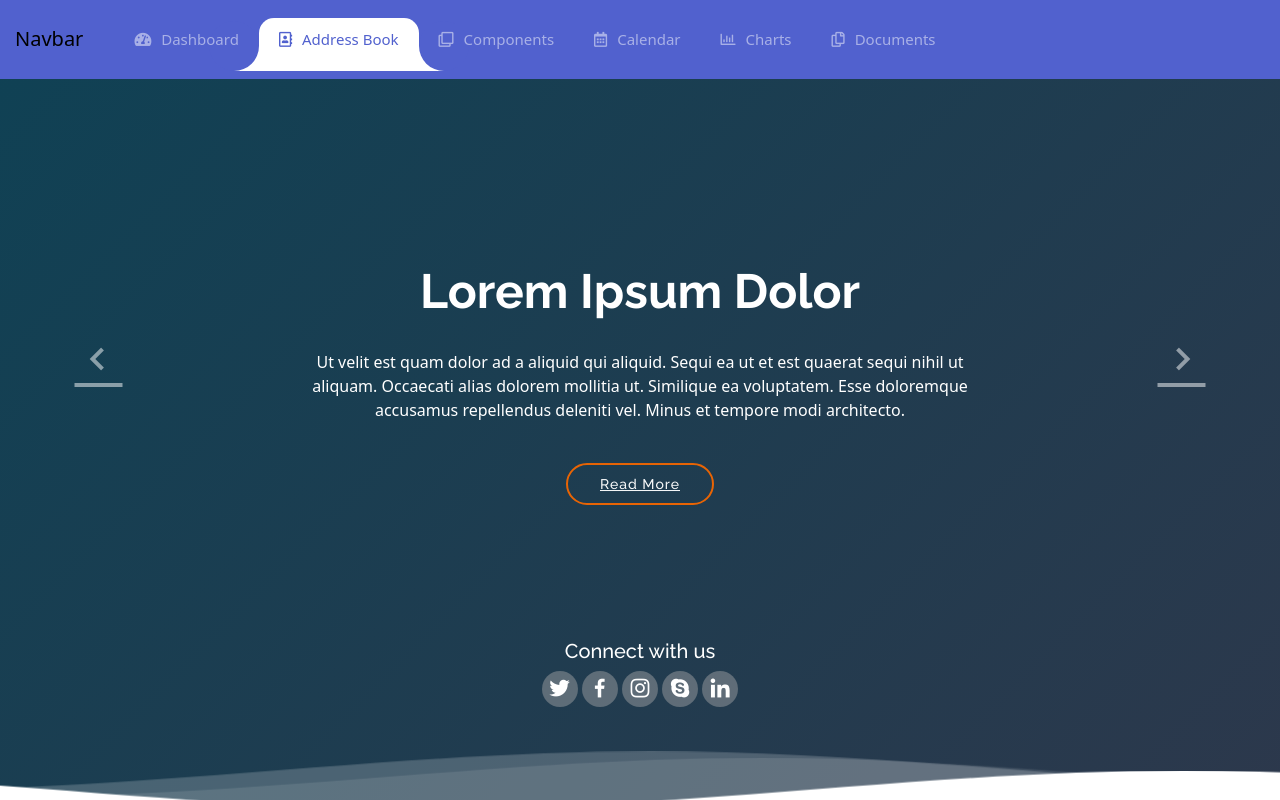
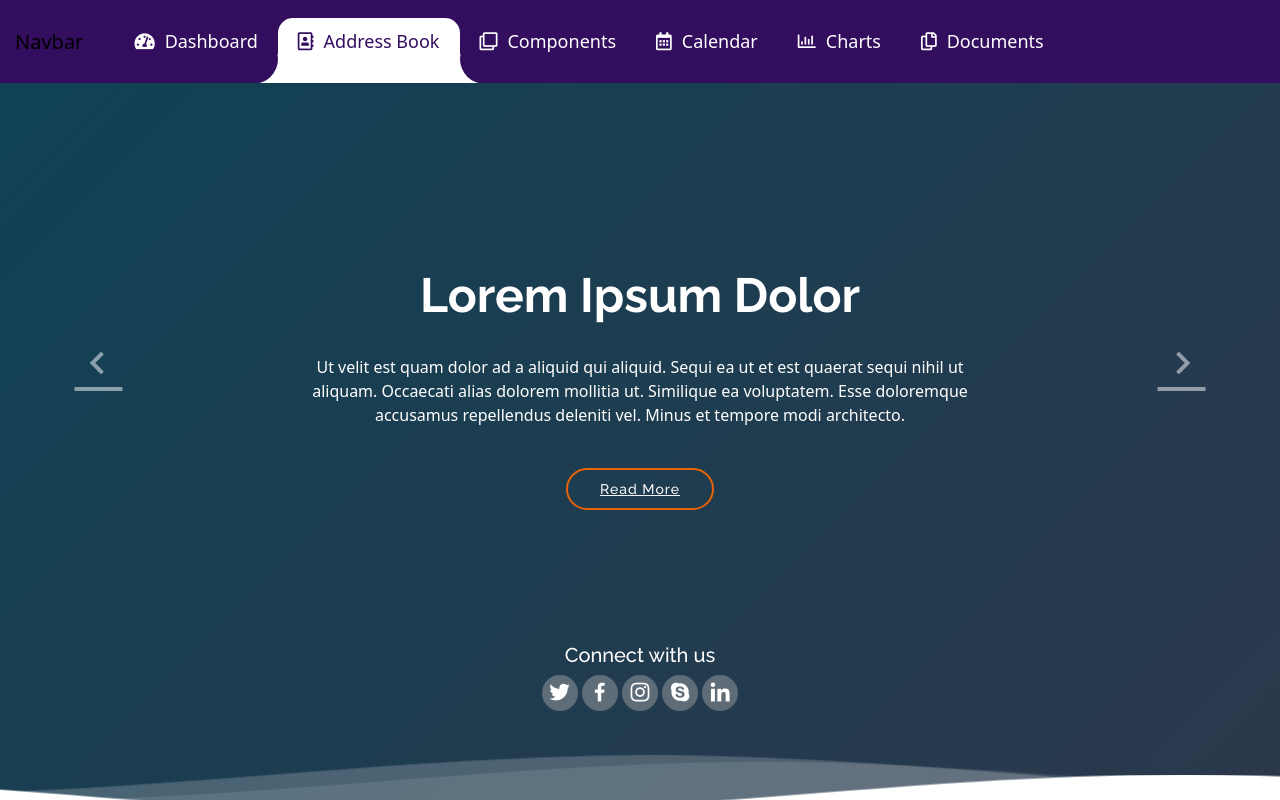
Before and after one commit to arayer143/RayDunn-Website, a website: page index.html in a window 1280 px wide. Shown: the top 800 px of the page. Drawn offline with nearby package versions, Linux system fonts and the light colour scheme; a script that the page names is missing; files whose address does not match are found by name.

Commit message:
sizing to navbar elements

```diff
--- a/index.html
+++ b/index.html
@@ -41,8 +41,8 @@
 
 <body>
   <header>
-  <nav class="navbar navbar-expand-custom navbar-mainbg">
-    <a class="navbar-brand navbar-logo mr-5" href="#">Navbar</a>
+  <nav class="navbar navbar-expand-custom navbar-mainbg bg-primary">
+    <a class="navbar-brand navbar-logo" href="#">Navbar</a>
     <button class="navbar-toggler" type="button" aria-controls="navbarSupportedContent" aria-expanded="false" aria-label="Toggle navigation">
     <i class="fas fa-bars text-white"></i>
     </button>
@@ -605,7 +605,7 @@
   <script src="assets/vendor/swiper/swiper-bundle.min.js"></script>
   <script src="assets/vendor/php-email-form/validate.js"></script>
   <script src="node_modules/@popperjs/core/dist/umd/popper.min.js" integrity="sha384-I7E8VVD/ismYTF4hNIPjVp/Zjvgyol6VFvRkX/vR+Vc4jQkC+hVqc2pM8ODewa9r" crossorigin="anonymous"></script>
-
+  <script src="node_modules\@popperjs\core\dist\umd\popper.min.js"></script>
 <script src="https://cdnjs.cloudflare.com/ajax/libs/trianglify/0.1.5/trianglify.min.js"></script>
 <script src="https://cdnjs.cloudflare.com/ajax/libs/d3/3.5.5/d3.min.js"></script>
 
--- a/src/custom.scss
+++ b/src/custom.scss
@@ -138,15 +138,22 @@ h1{
 .navbar-logo{
 	padding: 15px;
 	color: #fff;
+
 }
+
+
+
+
 .navbar-mainbg{
 
-	background-color: #5161ce;
-	padding: 0px;
+	background-color: rgb(51, 13, 94) ;
+
+
 }
 #navbarSupportedContent{
-	overflow: hidden;
+
 	position: relative;
+
 }
 #navbarSupportedContent ul{
 	padding: 0px;
@@ -160,9 +167,9 @@ h1{
 	float: left;
 }
 #navbarSupportedContent ul li a{
-	color: rgba(255,255,255,0.5);
+	color: white;
     text-decoration: none;
-    font-size: 15px;
+    font-size: 18px;
     display: block;
     padding: 20px 20px;
     transition-duration:0.6s;
@@ -170,7 +177,7 @@ h1{
     position: relative;
 }
 #navbarSupportedContent>ul>li.active>a{
-	color: #5161ce;
+	color: rgb(51, 13, 94) ;
 	background-color: transparent;
 	transition: all 0.7s;
 }
@@ -178,7 +185,6 @@ h1{
 	content: "\f105";
 	position: absolute;
 	right: 20px;
-	top: 10px;
 	font-size: 14px;
 	font-family: "Font Awesome 5 Free";
 	display: inline-block;
@@ -186,6 +192,7 @@ h1{
 	vertical-align: middle;
 	font-weight: 900;
 	transition: 0.5s;
+  margin-bottom: 1rem;
 }
 #navbarSupportedContent .active>a:not(:only-child):after {
 	transform: rotate(90deg);
@@ -193,7 +200,6 @@ h1{
 .hori-selector{
 	display:inline-block;
 	position:absolute;
-	height: 100%;
 	top: 0px;
 	left: 0px;
 	transition-duration:0.6s;
@@ -203,13 +209,14 @@ h1{
 	border-top-right-radius: 15px;
 	margin-top: 10px;
 }
+
 .hori-selector .right,
 .hori-selector .left{
 	position: absolute;
 	width: 25px;
-	height: 25px;
+	height: 30px;
 	background-color: #fff;
-	bottom: 10px;
+	bottom: 1px;
 }
 .hori-selector .right{
 	right: -25px;
@@ -224,7 +231,7 @@ h1{
     width: 50px;
     height: 50px;
     border-radius: 50%;
-    background-color: #5161ce;
+    background-color: rgb(51, 13, 94) ;
 }
 .hori-selector .right:before{
 	bottom: 0;
```
Also changed, not shown: src/custom.css.
